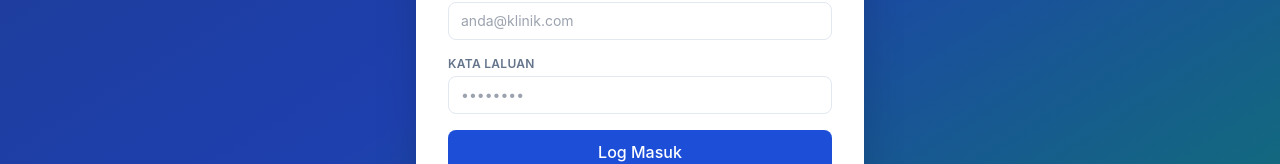
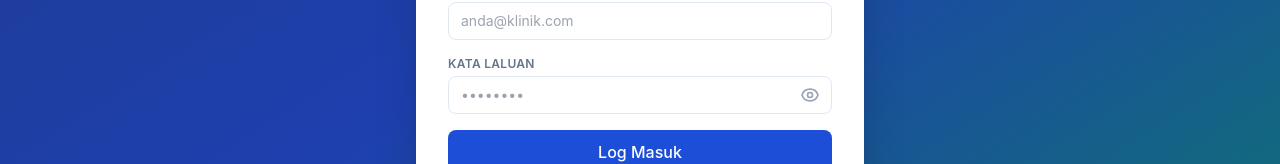
Before and after one commit to DonLuke8898/clinicvault, a React (Vite) app: page /#/login in a window 1280 px wide. Shown: the part 432-596 px from the top of the page. Built offline with nearby package versions, Linux system fonts and the light colour scheme.

Commit message:
feat: tambah butang show/hide kata laluan di login

```diff
--- a/src/pages/auth/LoginPage.jsx
+++ b/src/pages/auth/LoginPage.jsx
@@ -11,6 +11,7 @@
   const [inviteCode, setInviteCode] = useState('')
   const [error, setError] = useState('')
   const [loading, setLoading] = useState(false)
+  const [showPassword, setShowPassword] = useState(false)
   const ensureClinic = useStore(s => s.ensureClinic)
   const joinClinic   = useStore(s => s.joinClinic)
   const fetchAll     = useStore(s => s.fetchAll)
@@ -92,8 +93,17 @@
             </div>
             <div>
               <label className="label">Kata Laluan</label>
-              <input className="input" type="password" placeholder="••••••••"
-                value={password} onChange={e => setPassword(e.target.value)} required />
+              <div className="relative">
+                <input className="input pr-10" type={showPassword ? 'text' : 'password'} placeholder="••••••••"
+                  value={password} onChange={e => setPassword(e.target.value)} required />
+                <button type="button" onClick={() => setShowPassword(v => !v)}
+                  className="absolute right-3 top-1/2 -translate-y-1/2 text-slate-400 hover:text-slate-600 transition-colors">
+                  {showPassword
+                    ? <svg xmlns="http://www.w3.org/2000/svg" className="w-5 h-5" fill="none" viewBox="0 0 24 24" stroke="currentColor"><path strokeLinecap="round" strokeLinejoin="round" strokeWidth={2} d="M13.875 18.825A10.05 10.05 0 0112 19c-4.478 0-8.268-2.943-9.543-7a9.97 9.97 0 011.563-3.029m5.858.908a3 3 0 114.243 4.243M9.878 9.878l4.242 4.242M9.88 9.88l-3.29-3.29m7.532 7.532l3.29 3.29M3 3l3.59 3.59m0 0A9.953 9.953 0 0112 5c4.478 0 8.268 2.943 9.543 7a10.025 10.025 0 01-4.132 5.411m0 0L21 21"/></svg>
+                    : <svg xmlns="http://www.w3.org/2000/svg" className="w-5 h-5" fill="none" viewBox="0 0 24 24" stroke="currentColor"><path strokeLinecap="round" strokeLinejoin="round" strokeWidth={2} d="M15 12a3 3 0 11-6 0 3 3 0 016 0z"/><path strokeLinecap="round" strokeLinejoin="round" strokeWidth={2} d="M2.458 12C3.732 7.943 7.523 5 12 5c4.478 0 8.268 2.943 9.542 7-1.274 4.057-5.064 7-9.542 7-4.477 0-8.268-2.943-9.542-7z"/></svg>
+                  }
+                </button>
+              </div>
             </div>
             {mode === 'register' && (
               <div>
```
